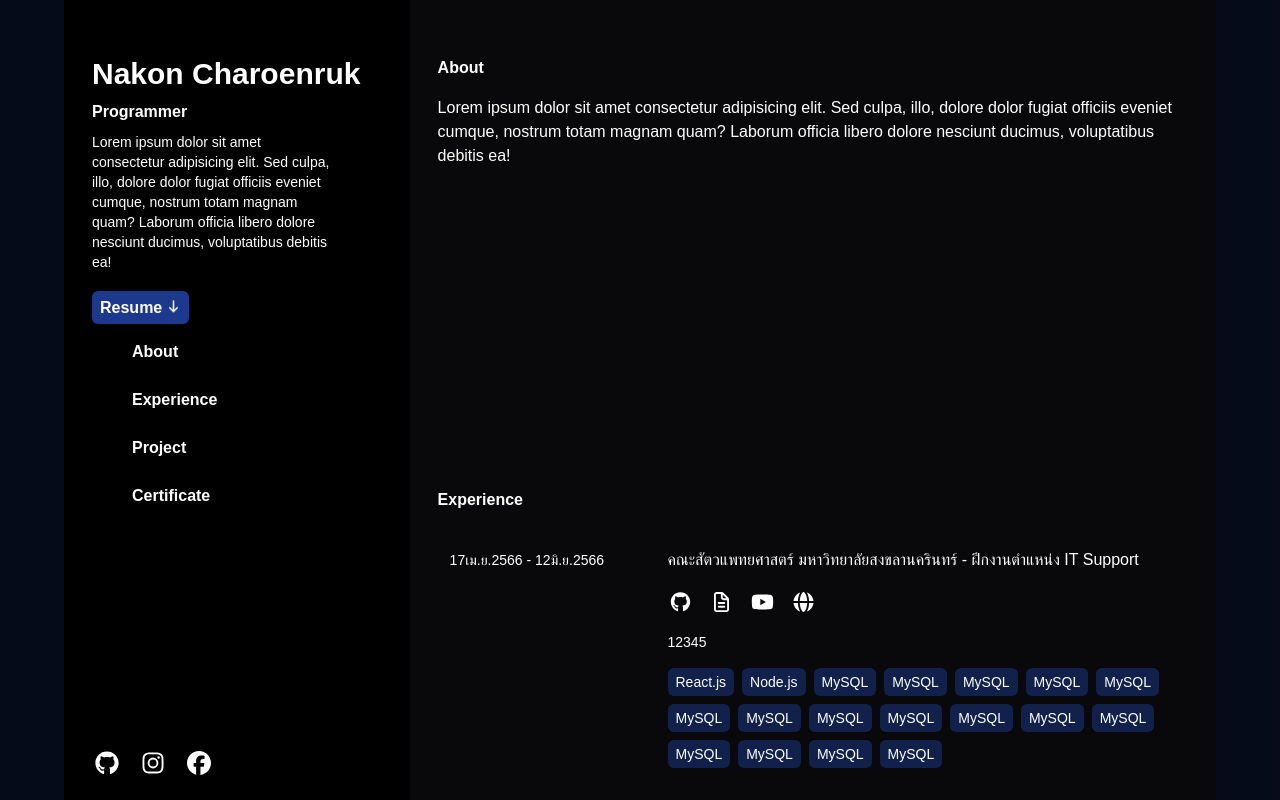
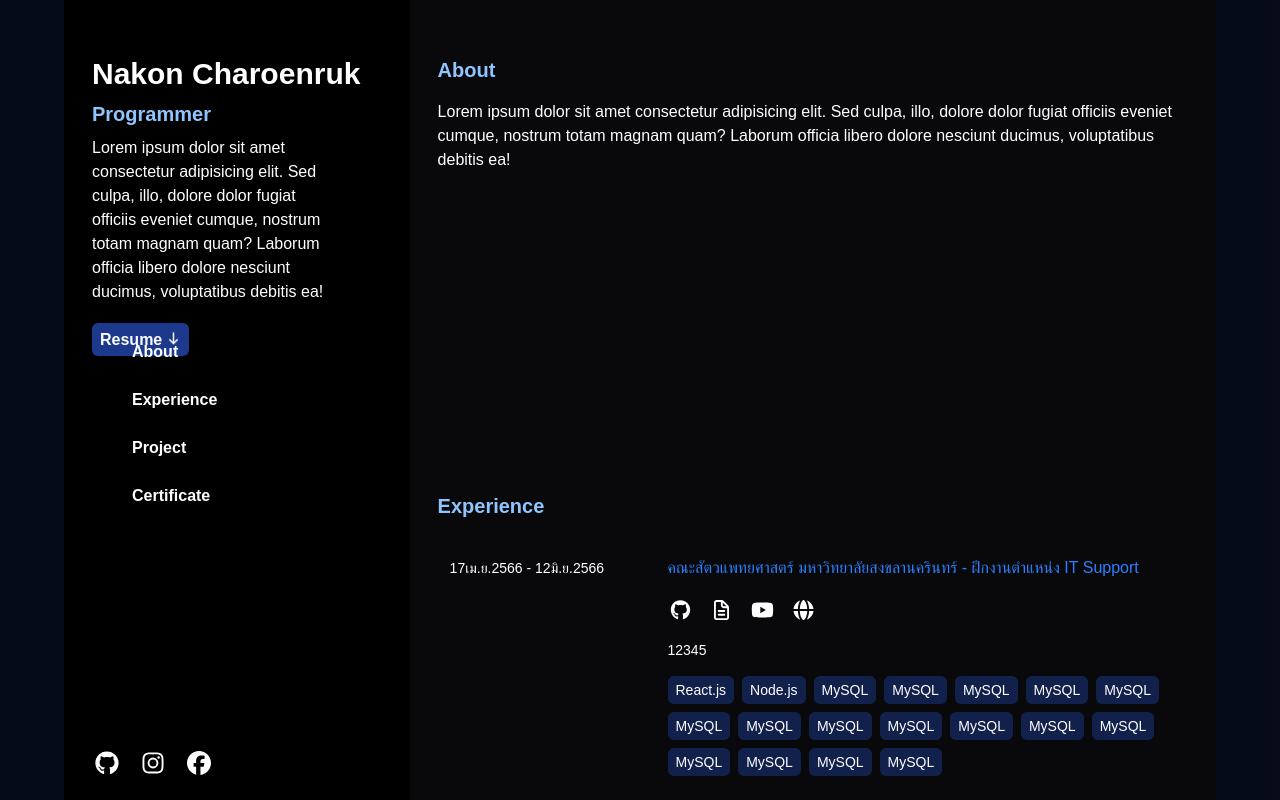
Before and after one commit to nakonc98-create/my-portfolio, a React (Vite) app: page / in a window 1280 px wide. Shown: the top 800 px of the page. Built offline with nearby package versions, Linux system fonts and the light colour scheme.

Commit message:
commit color

```diff
--- a/src/components/Content.jsx
+++ b/src/components/Content.jsx
@@ -11,7 +11,7 @@ const Content = (props) => {
 
     return (
         <div id={SECTION_ID} className='scroll-m-14'>
-            <div className='font-semibold mb-3'>{props.title}</div>
+            <div className='font-semibold text-xl text-blue-300 mb-3'>{props.title}</div>
             {props.data.map((e,i) => (
                 <div className='grid grid-cols-[30%_70%] hover:bg-blue-800/15 duration-200 px-3 py-6 rounded-md' key={i}>
                     <div className="flex flex-col gap-y-4">
--- a/src/components/Title.jsx
+++ b/src/components/Title.jsx
@@ -1,7 +1,7 @@
 
 const Title = (props) => {
   return (
-    <div>
+    <div className="text-blue-500 ">
         {props.value}
     </div>
   )
--- a/src/sections/About.jsx
+++ b/src/sections/About.jsx
@@ -5,7 +5,7 @@ const SECTION_ID = `${data.title}-section`
 const About = () => {
   return (
     <div id={SECTION_ID} className='scroll-m-14'>
-        <div className='font-semibold mb-4'>{data.title}</div>
+        <div className='font-semibold text-xl text-blue-300 mb-4'>{data.title}</div>
         <div>{data.description}</div>
     </div>
   )
--- a/src/sections/Header.jsx
+++ b/src/sections/Header.jsx
@@ -6,8 +6,8 @@ const Header = () => {
   return (
     <div className='flex flex-col gap-2'>
         <div className='text-3xl font-semibold'>{data.name}</div>
-        <div className='font-semibold'>{data.title}</div>
-        <div className='text-sm w-5/6'>{data.caption}</div>
+        <div className='font-semibold text-xl text-blue-300'>{data.title}</div>
+        <div className='w-5/6'>{data.caption}</div>
         <div className='mt-4 font-semibold'>
             <a href={data.resume}>
                 <span className='bg-blue-900 py-2 px-2 rounded-md hover:bg-white hover:text-blue-900 duration-300'>
```
